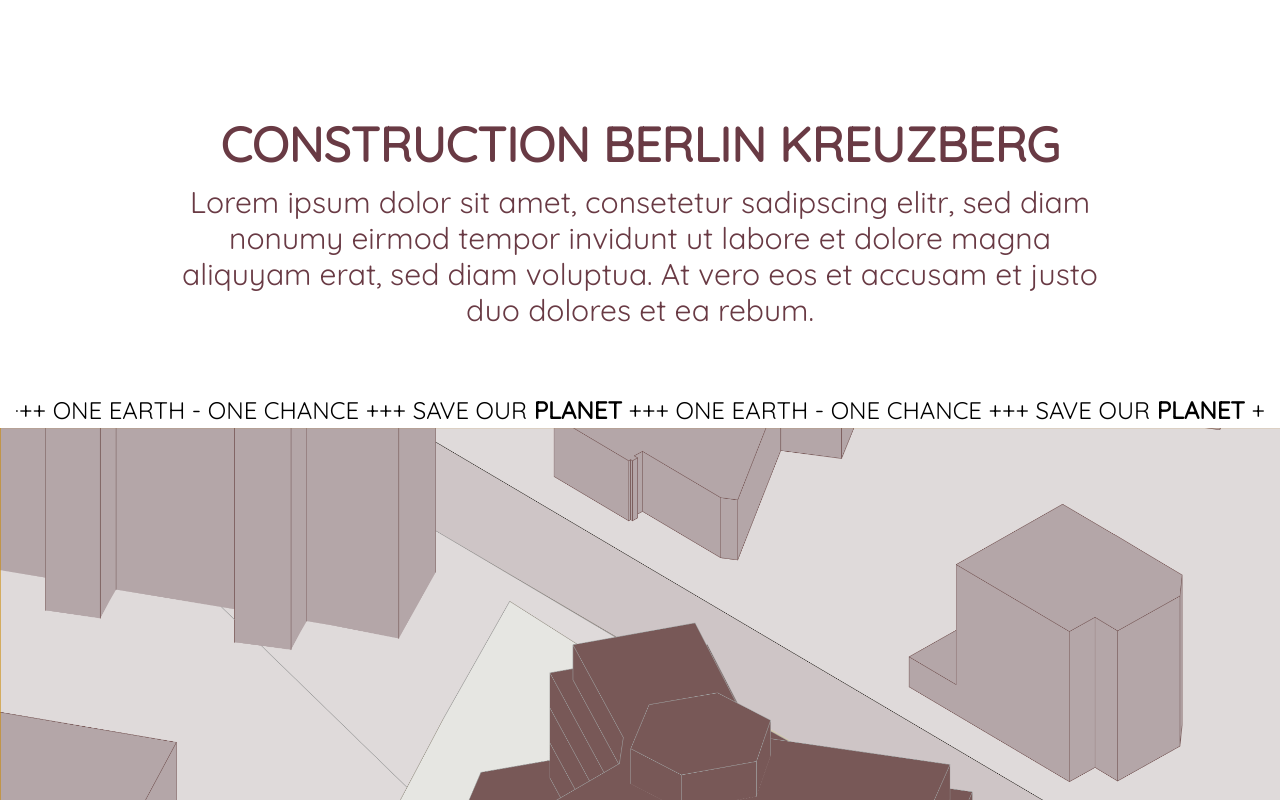
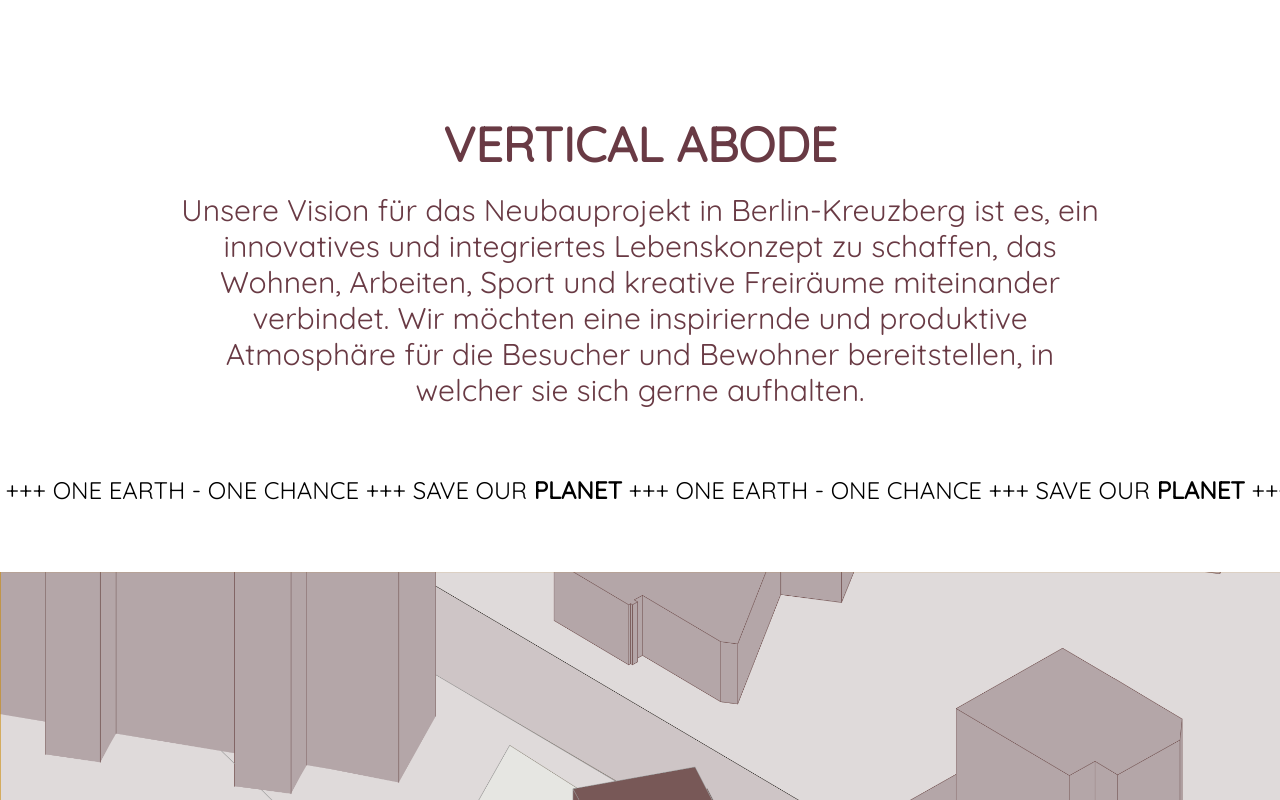
Before and after one commit to pweimann/new-construction-project, a Nuxt app: page / in a window 1280 px wide. Shown: the part 680-1480 px from the top of the page. Built offline with nearby package versions, Linux system fonts and the light colour scheme; what tw-elements would draw is missing.

Commit message:
update site

```diff
--- a/components/ImageCollage.vue
+++ b/components/ImageCollage.vue
@@ -3,8 +3,7 @@
     <FadeInTransition>
       <div class='container mx-auto px-4'>
         <div class='w-3/4 mx-auto text-center'>
-          <h2 class='text-dark-rosa text-2xl md:text-5xl font-bold uppercase leading-tight mb-4'>construction berlin
-            kreuzberg</h2>
+          <h2 class='text-dark-rosa text-2xl md:text-5xl font-bold uppercase leading-tight mb-4'>VERTICAL ABODE</h2>
           <p class='text-dark-rosa text-1xl md:text-3xl leading-normal mb-4'>Lorem ipsum dolor sit amet, consetetur
             sadipscing elitr, sed diam nonumy eirmod tempor invidunt ut labore et dolore magna aliquyam erat, sed diam
             voluptua. At vero eos et accusam et justo duo dolores et ea rebum.</p>
--- a/components/MarqueeLabel.vue
+++ b/components/MarqueeLabel.vue
@@ -1,5 +1,5 @@
 <template>
-  <div class='marquee-wrapper container mx-auto' v-bind="$attrs">
+  <div class='marquee-wrapper' v-bind="$attrs">
     <span v-html='labelHtml'></span>
     <span v-html='labelHtml'></span>
     <span v-html='labelHtml'></span>
--- a/components/TabSection.vue
+++ b/components/TabSection.vue
@@ -2,7 +2,7 @@
   <section class='py-20' :class='invert ? "bg-dark-rosa" : "bg-light-rosa"'>
     <FadeInTransition>
       <div class='container mx-auto px-4 text-center mb-12'>
-        <h2 v-if='title' class='text-2xl md:text-5xl font-bold uppercase leading-tight mb-4'
+        <h2 v-if='title' class='text-2xl md:text-5xl font-bold uppercase leading-tight'
             :class='invert ? "text-white" : "text-dark-rosa"'>{{title}}</h2>
       </div>
       <div class='tabs-wrapper full-width' :class='reverse ? "reverse" : ""'>
--- a/pages/index.vue
+++ b/pages/index.vue
@@ -5,16 +5,17 @@
     </div>
   </section>
   <div class='container mx-auto px-4'>
-    <div class='w-3/4 mx-auto text-center'>
-      <h2 class='text-dark-rosa text-2xl md:text-5xl font-bold uppercase leading-tight mb-4'>construction berlin
-        kreuzberg</h2>
-      <p class='text-dark-rosa text-1xl md:text-3xl leading-normal mb-4'>Lorem ipsum dolor sit amet, consetetur
-        sadipscing elitr, sed diam nonumy eirmod tempor invidunt ut labore et dolore magna aliquyam erat, sed diam
-        voluptua. At vero eos et accusam et justo duo dolores et ea rebum.</p>
+    <div class='w-3/4  mx-auto text-center'>
+      <h2 class='text-dark-rosa text-2xl md:text-5xl font-bold uppercase leading-tight mb-6'>Vertical Abode</h2>
+      <p class='text-dark-rosa text-1xl md:text-3xl leading-normal mb-4'>Unsere Vision für das
+        Neubauprojekt in Berlin-Kreuzberg ist es, ein
+        innovatives und integriertes Lebenskonzept zu schaffen, das Wohnen, Arbeiten, Sport und kreative Freiräume
+        miteinander verbindet. Wir möchten eine inspiriernde und produktive Atmosphäre für die Besucher und Bewohner
+        bereitstellen, in welcher sie sich gerne aufhalten.</p>
     </div>
-    <MarqueeLabel class='mt-16' />
     <!-- TODO Teaser Renderings   -->
   </div>
+  <MarqueeLabel class='my-16' />
   <ImageCarousel />
   <TabSection :tabs-nav-list='tabsNavList' title='Nutzung' />
   <ImageSlider />
```
